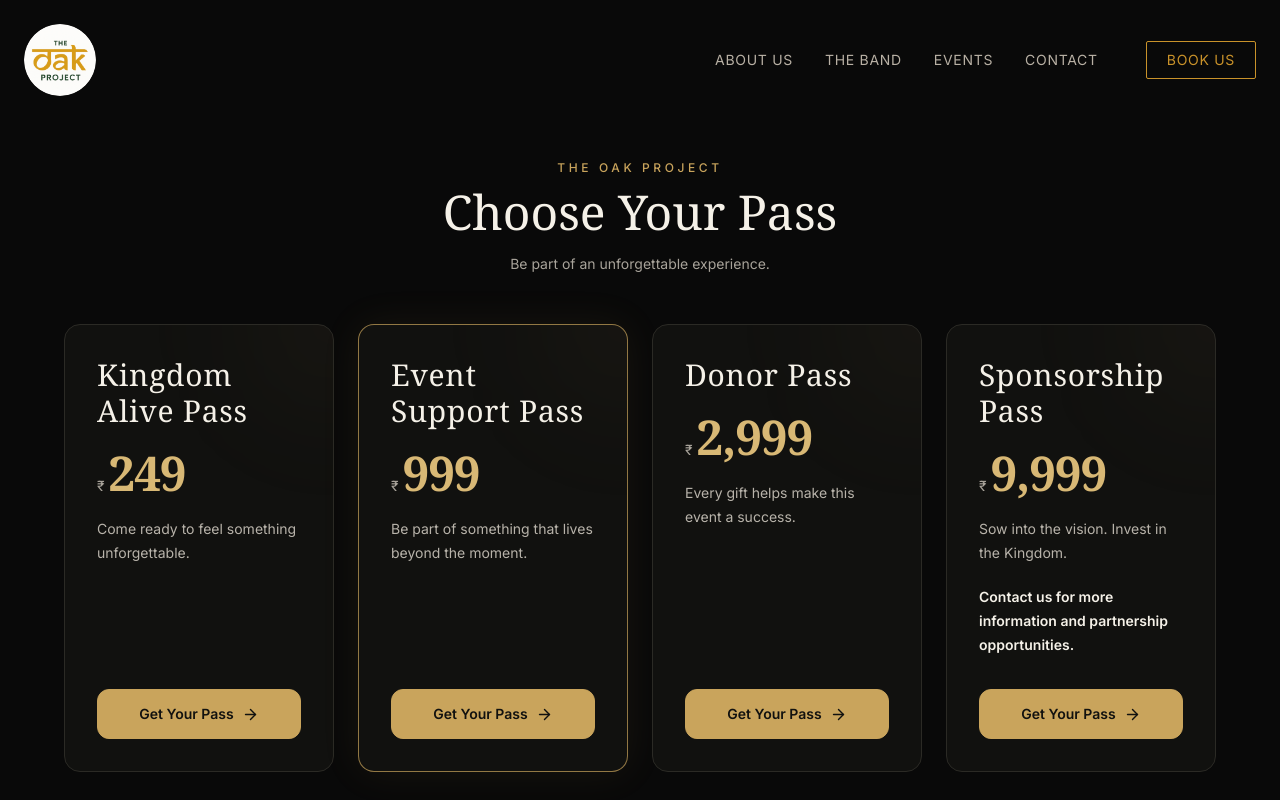
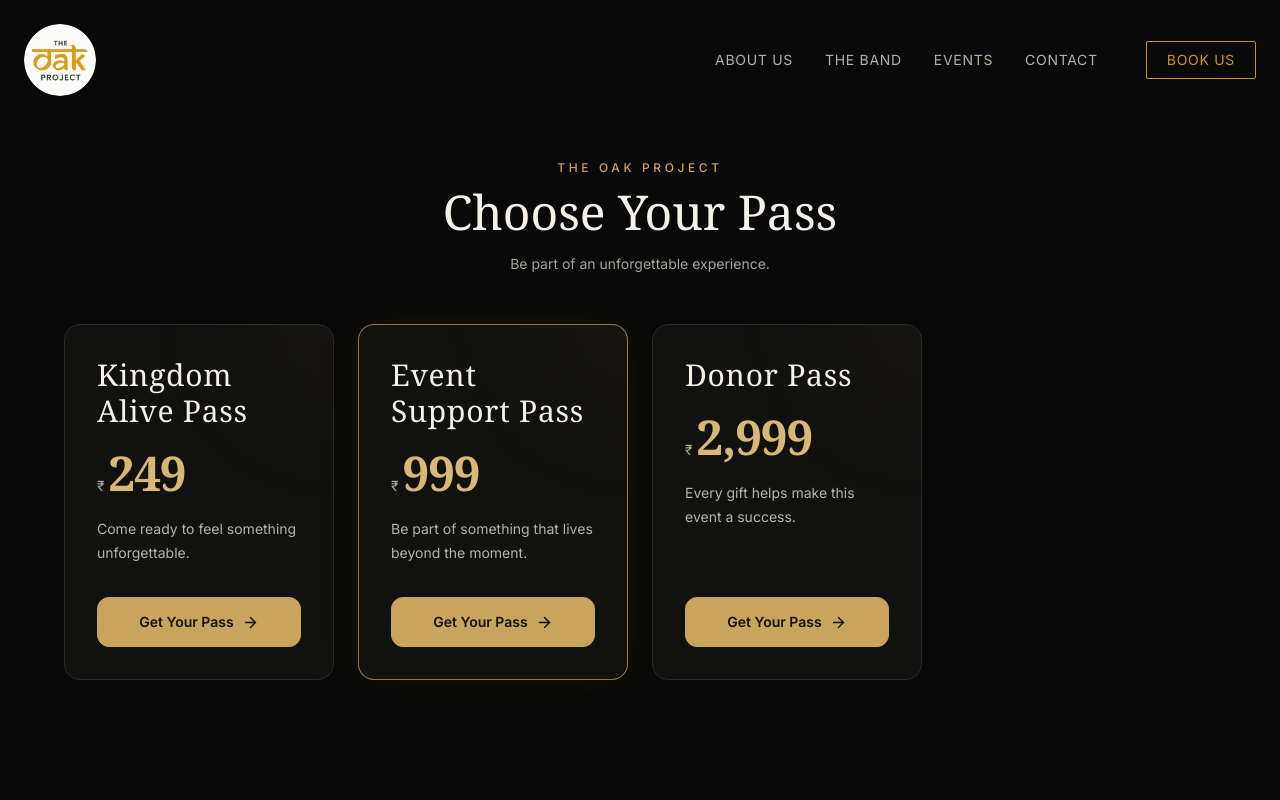
Before and after one commit to vamshichi/oka, a Next.js app: page /tickets in a window 1280 px wide. Shown: the top 800 px of the page. Built offline with nearby package versions, Linux system fonts and the light colour scheme.

Commit message:
removed pass

```diff
--- a/components/TicketSection.tsx
+++ b/components/TicketSection.tsx
@@ -83,7 +83,7 @@
               }
             />
 
-            <TicketCard
+            {/* <TicketCard
               title="Sponsorship Pass"
               price={9999}
               description="Sow into the vision. Invest in the Kingdom."
@@ -91,7 +91,7 @@
               onBuy={() =>
                 handleBuy("SPONSORSHIP")
               }
-            />
+            /> */}
 
           </div>
         </div>
```
